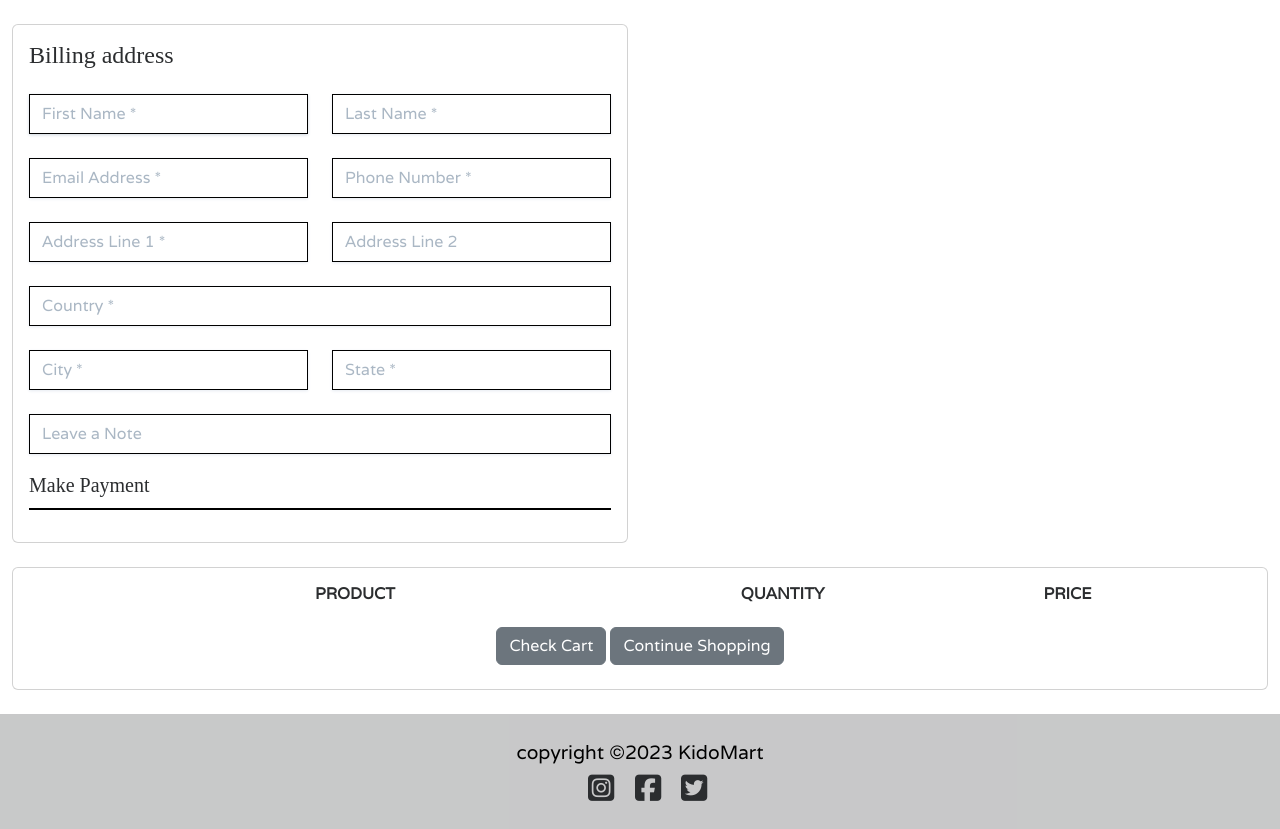
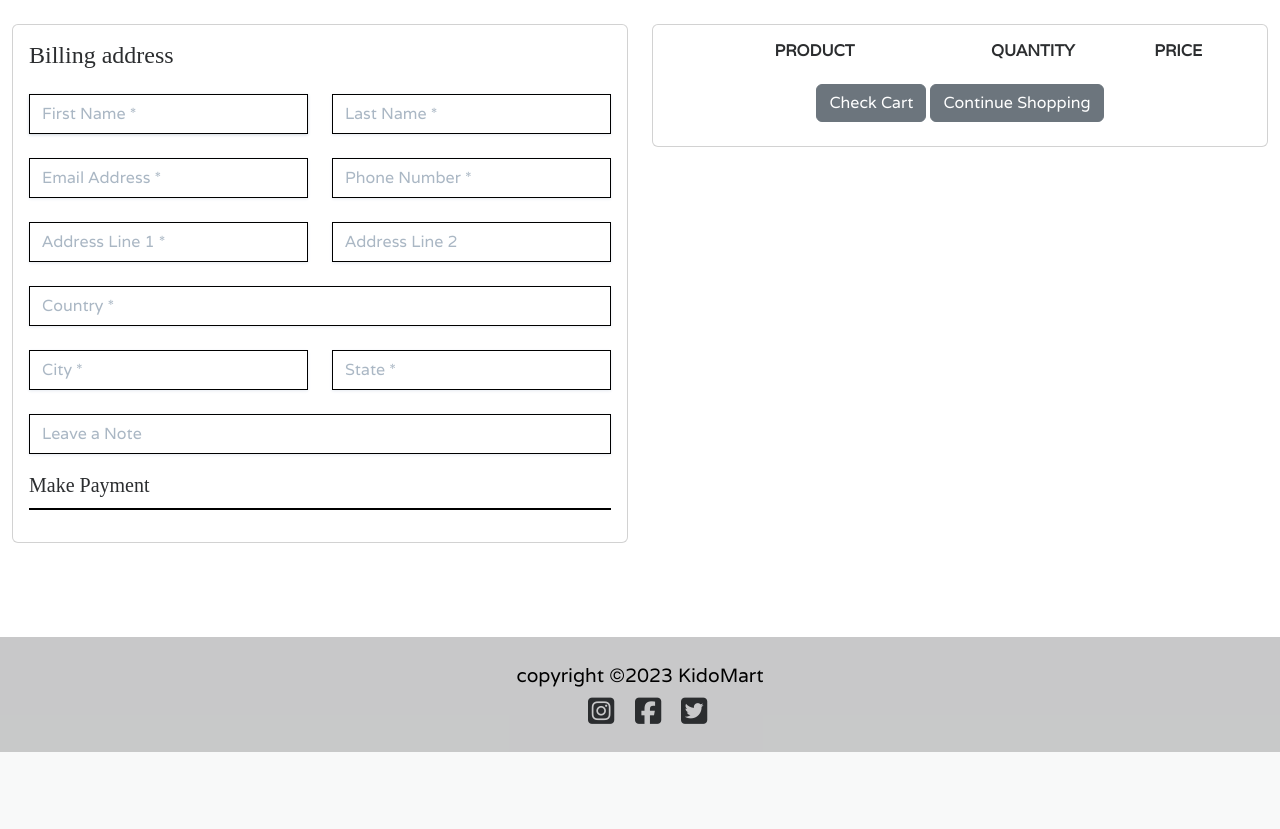
Before and after one commit to samuelandersoncodes/kidomart, a Django app: template carts/templates/checkout.html in a window 1280 px wide. Shown: the part 48-877 px from the top of the page. After the commit the page ends 800 px from the top, so only its background shows below. Run offline with Django 3.2, Linux system fonts and the light colour scheme; the template is opened without the code that fills it: values that come from a table or form of the project are taken from there, others are empty; some libraries are stand-ins or nearby versions; some web fonts are replaced.

Commit message:
feat: Align checkout card

```diff
--- a/carts/templates/checkout.html
+++ b/carts/templates/checkout.html
@@ -92,7 +92,7 @@
                 </div>
             </div>
         </div>
-        <div class="col-lg- mt-4">
+        <div class="col-lg-6 mt-4">
             <!-- Product  and purchase details -->
             <div class="card mb-4">
                 <div class="card-body text-center">
```
